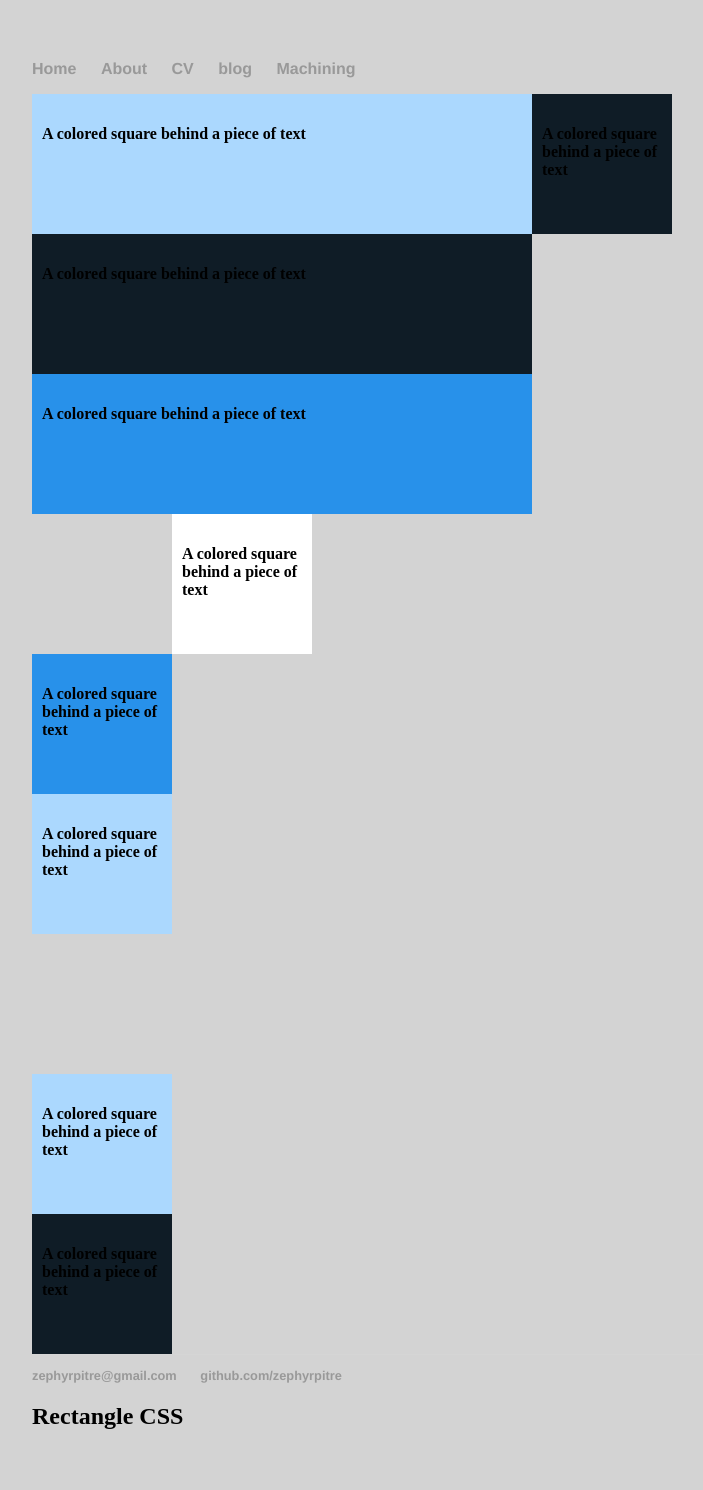
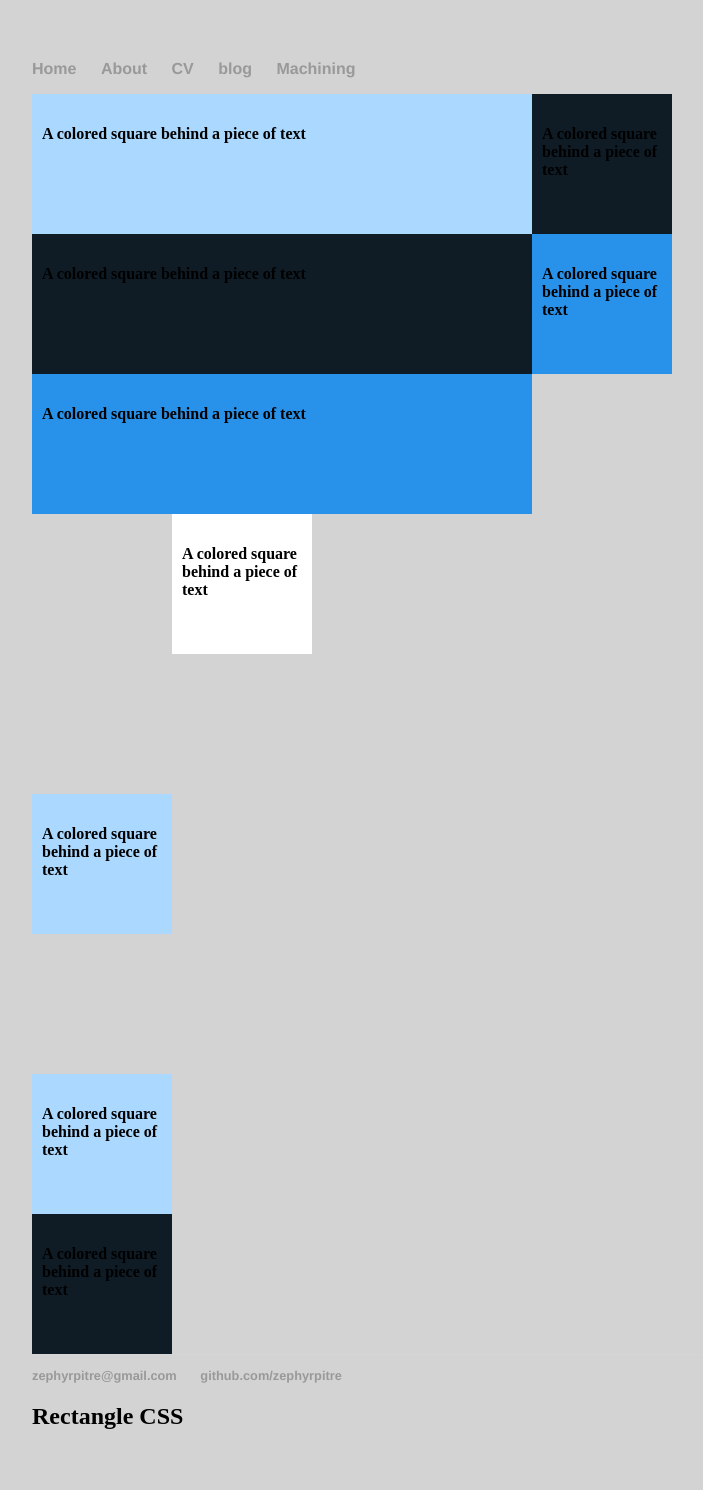
Before and after one commit to ZephyrPitre/ZephyrPitre.github.io, a Jekyll site: the page built from index.html, in a window 1280 px wide. Shown: the whole page, without its empty margins (160-863 px from the left). Built offline with Jekyll 4.4.1, drawn with Linux system fonts in a browser that asks for light colours.

Commit message:
Update index.html

```diff
--- a/index.html
+++ b/index.html
@@ -50,8 +50,8 @@ title: Zephyr Pitre
 }
 .square2{
     position: relative;
-    left: 0px;
-    bottom: 0px;
+    left: 500px;
+    bottom: 420px;
     border-color:black;
     width: 120px;
     height: 120px;
```
